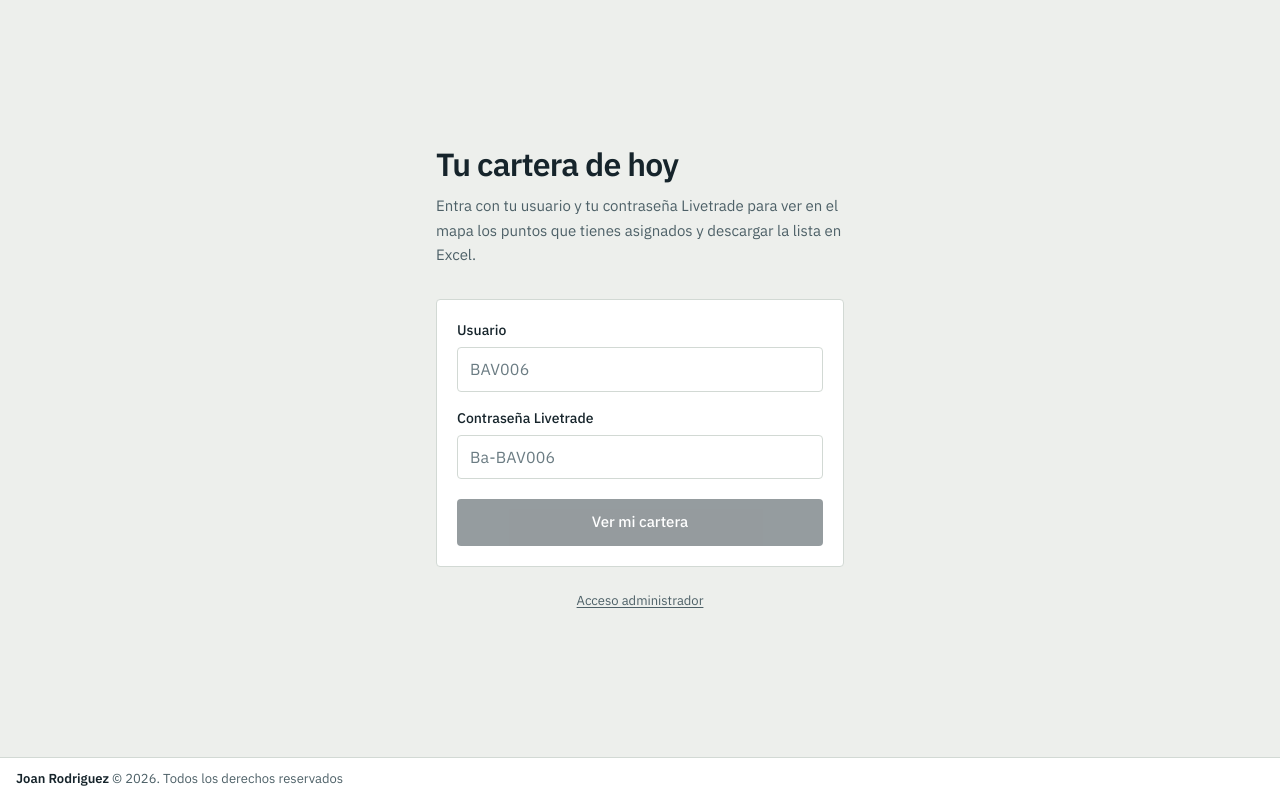
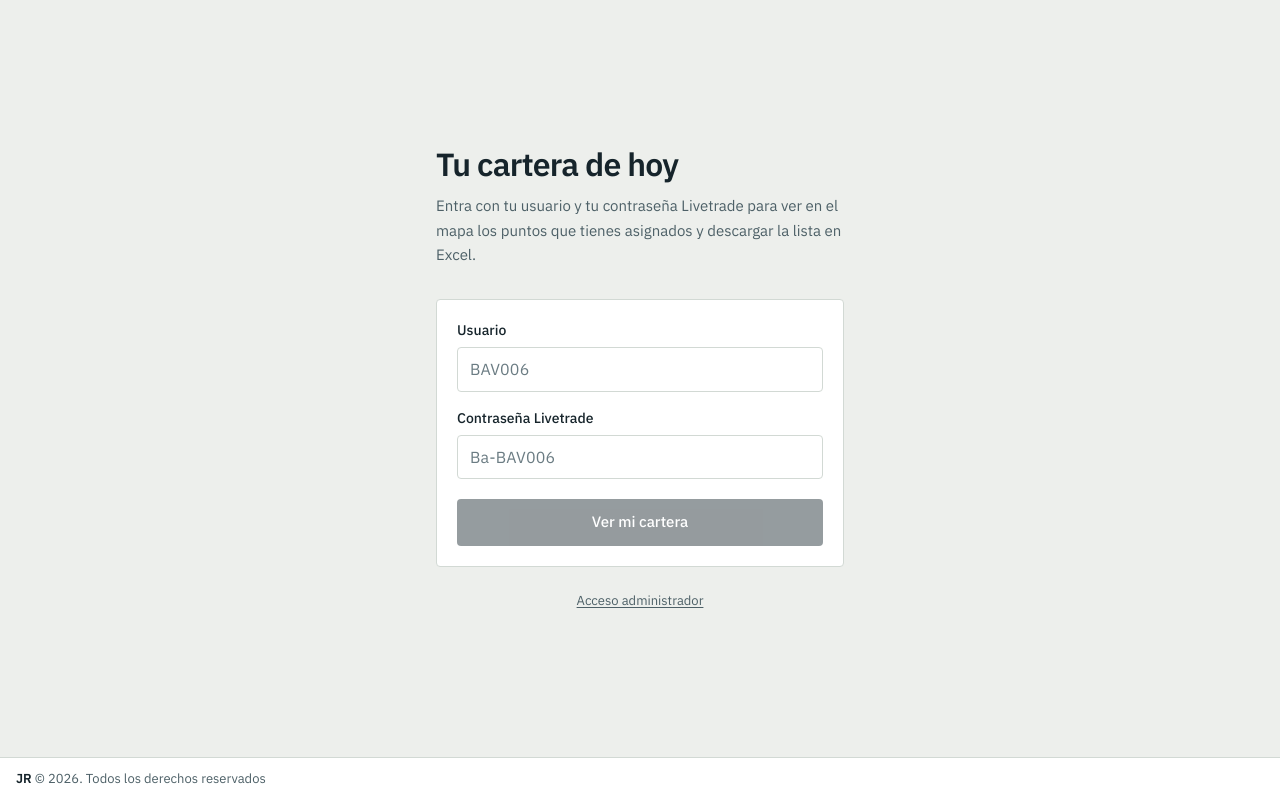
Before and after one commit to Joansebastianro78/carteras-livetrade, a Next.js app: page / in a window 1280 px wide. Built offline with nearby package versions, Linux system fonts and the light colour scheme.

Commit message:
Update PieDePagina.tsx
derechos

```diff
--- a/src/components/PieDePagina.tsx
+++ b/src/components/PieDePagina.tsx
@@ -6,7 +6,7 @@ export default function PieDePagina() {
   return (
     <footer className="mt-auto border-t border-[var(--color-linea)] bg-[var(--color-papel)]">
       <div className="mx-auto max-w-[1400px] px-4 py-3 text-[13px] leading-snug text-[var(--color-tinta-suave)]">
-        <span className="font-semibold text-[var(--color-tinta)]">Joan Rodriguez</span>{" "}
+        <span className="font-semibold text-[var(--color-tinta)]">JR</span>{" "}
         © {new Date().getFullYear()}. Todos los derechos reservados
       </div>
     </footer>
```
